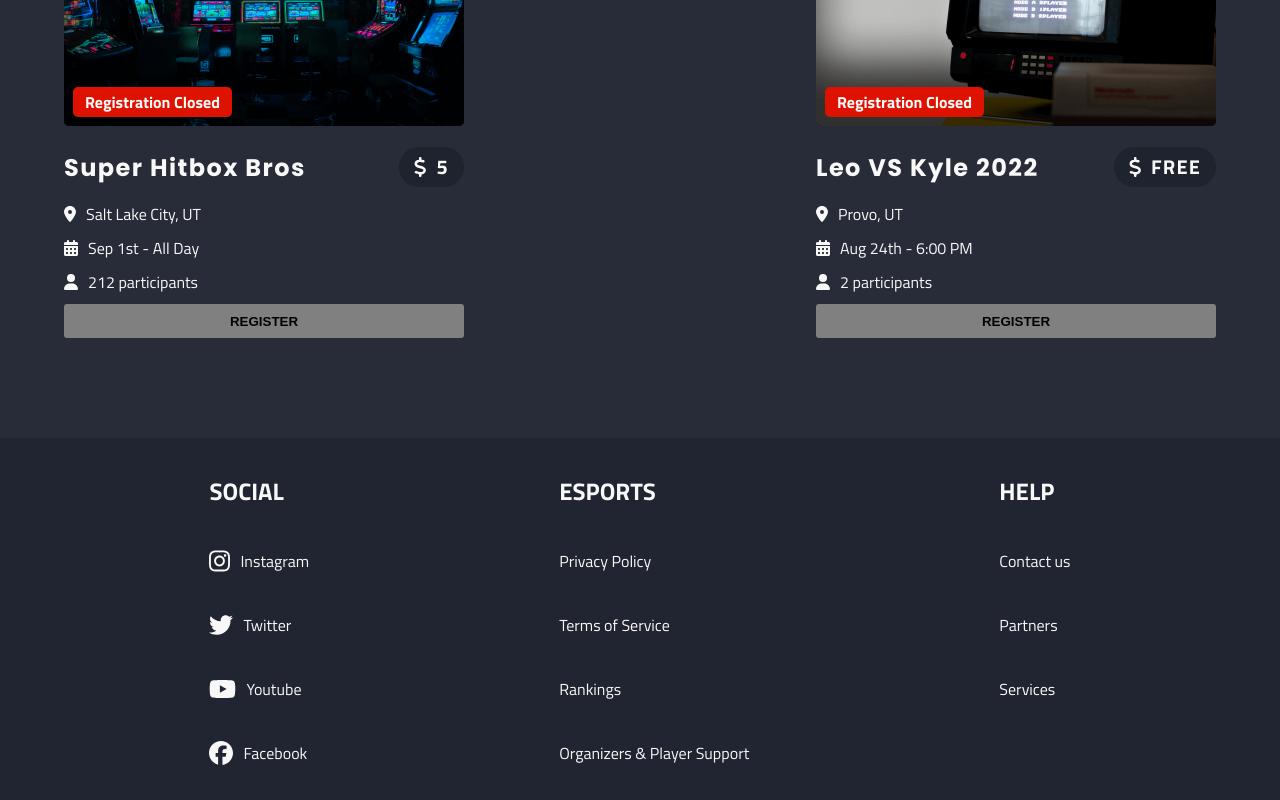
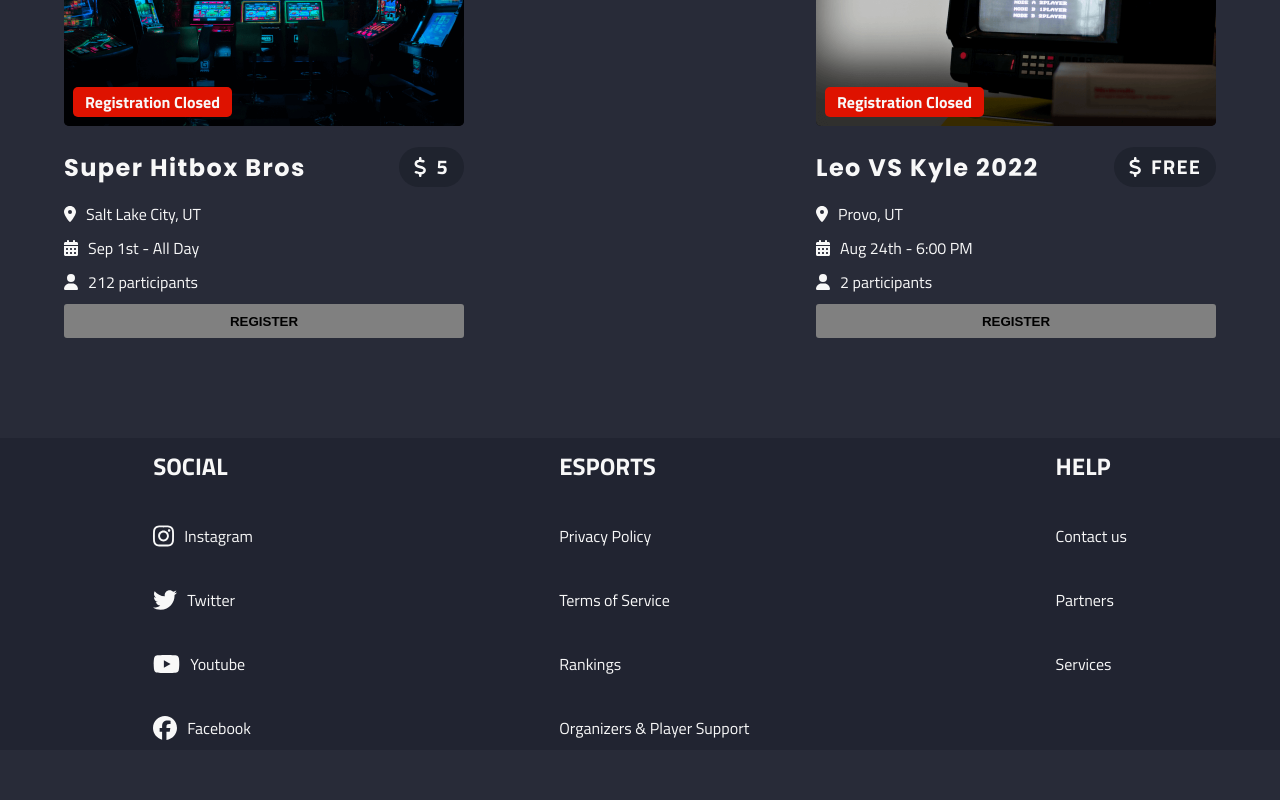
Before and after one commit to Relofr/esports-vite, a Vue app: page / in a window 1280 px wide. Shown: the part 1776-2576 px from the top of the page. After the commit the page ends 2526 px from the top, so only its background shows below. Built offline with nearby package versions, Linux system fonts and the light colour scheme.

Commit message:
updated footer rwd

```diff
--- a/src/components/Footer.vue
+++ b/src/components/Footer.vue
@@ -41,10 +41,9 @@
 .content-container {
     display: flex;
     flex-direction: row;
-    justify-content: center;
-    align-items: flex-start;
-    padding: 25px 0px;
-    gap: 250px;
+    justify-content: space-around;
+    flex-wrap: wrap;
+    width: 100%;
 }
 
 .content {
```
